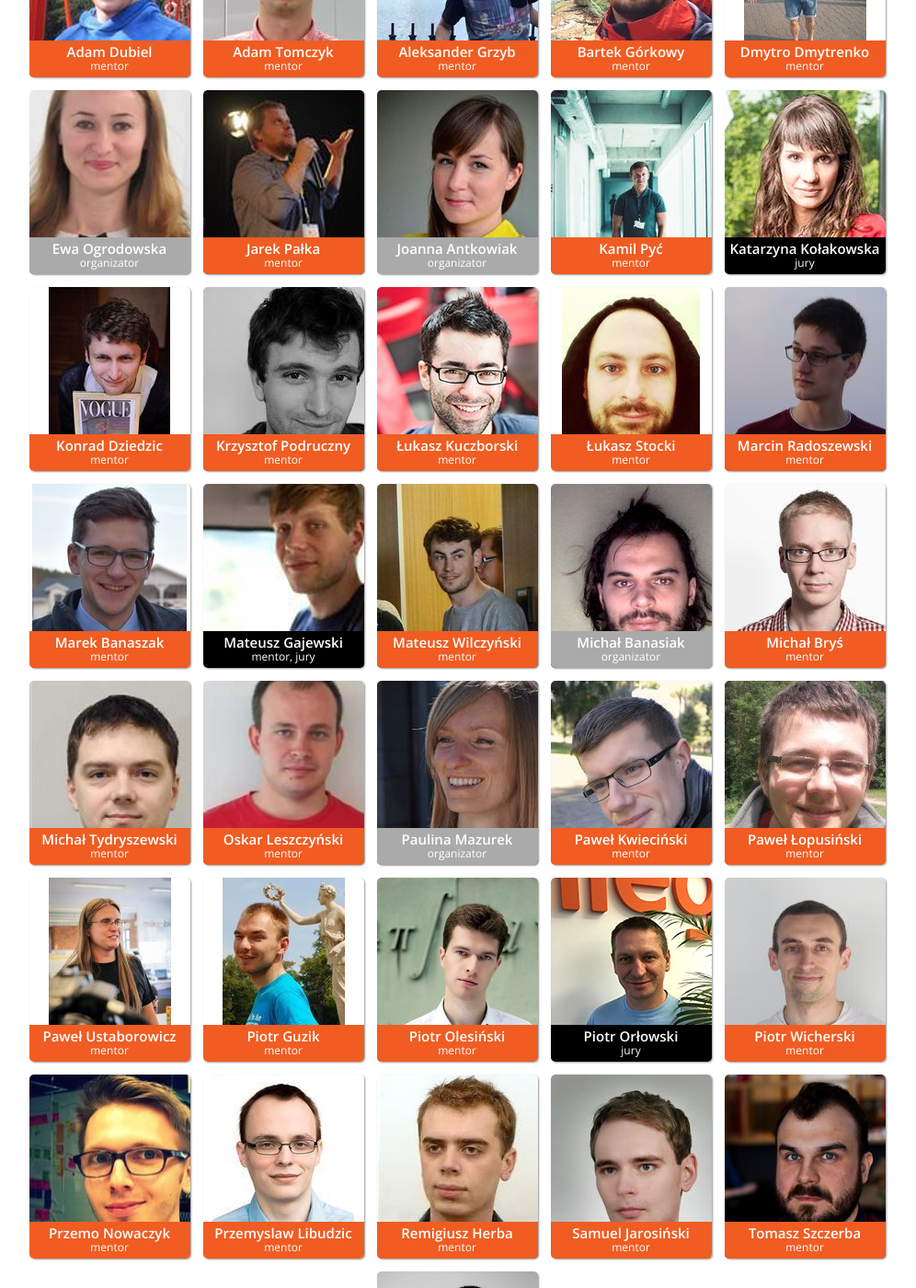
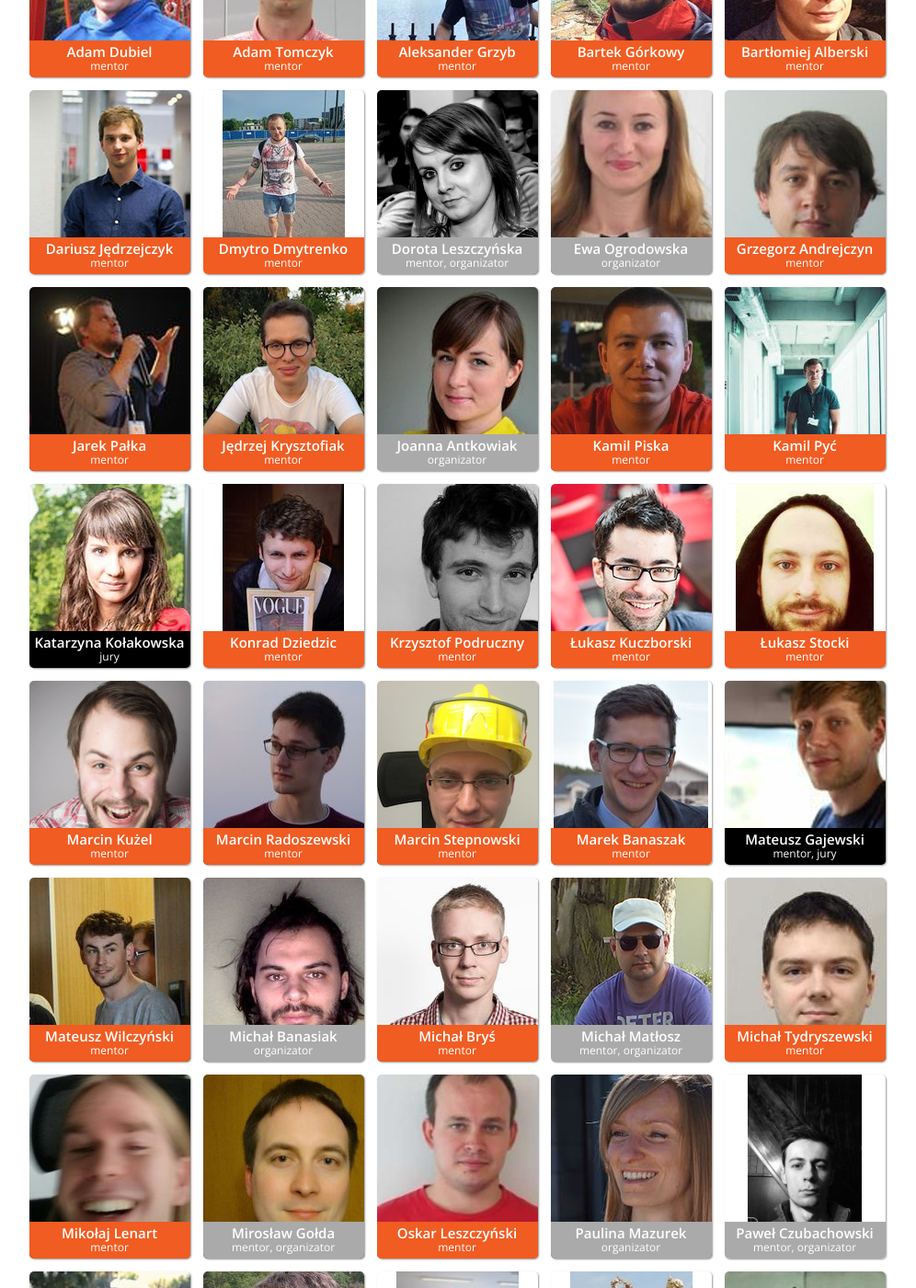
Before and after one commit to allegro/braincode, a Jekyll site: the page built from index.html, in a window 1280 px wide and 1400 px high, scrolled down 5107 px. Shown: the whole window at 92% size, without its empty margins (143-1139 px from the left). Built offline with Jekyll 4.4.1, drawn with Linux system fonts in a browser that asks for light colours; Markdown is read by kramdown in place of the engine named in the settings; some of the changed lines change nothing that is shown; some of the changed text lies outside the part shown.

Commit message:
added more people

```diff
--- a/_data/members.yml
+++ b/_data/members.yml
@@ -213,3 +213,87 @@ tomasz.szczerba:
     bio: Full stack developer  piszący głównie w C# i JavaScript. W wolnym czasie zajmuje się Raspberry Pi.
     role: Mentor
     city: Warszawa
+
+marcin.kuzel:
+    name: Marcin Kużel
+    bio: Developer, geek i miłośnik zamiany kawy w kod źródłowy. W Allegro od ponad 3 lat. Maczał palce w wielu obszarach i technologiach, żeby w końcu skoncentrować się na języku Java. Obecnie zajmuje się projektowaniem i developmentem nowego procesu logowania do Allegro. Poza pracą wciąż próbuje zrealizować jeden z wielu powstałych w jego głowie pomysłów na produkcję gry, która pobije sukces Wiedźmina 3.
+    role: Mentor
+    city: Wrocław
+
+jedrzej.krysztofiak:
+    name: Jędrzej Krysztofiak
+    bio: Tester, początkujący developer i fanatyk bezpieczeństwa aplikacji webowych oraz mobilnych. Wiedzę na ten temat wykorzystuje i uzupełnia w Allegro od 3 lat. Hobbystycznie miłośnik programów bug bounty, fantastycznej książki i kolarstwa.
+    role: Mentor
+    city: Wrocław
+
+miroslaw.golda:
+    name: Mirosław Gołda
+    bio: Starszy inżynier oprogramowania. Od blisko 5 lat związany z Grupą Allegro, gdzie pracuje głównie po stronie backendu, tworząc rozmaite serwisy w Javie i Springu. Lubi też pokodować w JavaScripcie/ES6 i Angular.js, a w wolnych chwilach pograć w tryktraka (backgammona) oraz gry na Kinecta.
+    role: Mentor, Organizator
+    city: Toruń
+
+kamil.piska:
+    name: Kamil Piska
+    bio: Inżynier oprogramowania kładący nacisk z jednej strony na czystość i jakość kodu oraz architektury, z drugiej na skalowalność i fault tolerance tworzonych rozwiązań. Skupiony wokół szeroko rozumianych języków JVM.
+    role: Mentor
+    city: Warszawa
+
+grzegorz.andrejczyn:
+    name: Grzegorz Andrejczyn
+    bio: Inżynier oprogramowania z wieloletnim doświadczeniem. Z Allegro związany od czterech lat. Tworzył systemy odpowiedzialne za zabezpieczenia antyfraudowe oraz wspomagające procesy zakupowe. Obecnie stara się zrozumieć zachowanie użytkowników, wspomagając się przy tym narzędziami z rodziny big data.
+    role: Mentor
+    city: Kraków
+
+wojciech.lizakowski:
+    name: Wojciech Lizakowski
+    bio: Tester oprogramowania z pięcioletnim doświadczeniem. Zainteresowany testami eskploracyjnymi oraz testami bezpieczeństwa. Ostatnimi czasy początkujący programista. Prywatnie miłosnik dobrych książek i muzyki.
+    role: Mentor
+    city: Wrocław
+
+pawel.czubachowski:
+    name: Paweł Czubachowski
+    bio: Software engineer ze smykałką biznesową. W allegro od 4 lat. Po pracy przed komputerem zasiada w szarym kapeluszu. Fan motoryzacji, jeździ szybkim autem i głośnym motocyklem.
+    role: Mentor, Organizator
+    city: Toruń
+
+dorota.leszczynska:
+    name: Dorota Leszczyńska
+    bio: Webdeveloper. Od prawie trzech lat dba o frontend serwisów Grupy Allegro. Pisze głównie w Angularze, od niedawna zagłębia się w tajniki Reacta i ES6. Uważa, że każda zmiana powinna być przyjazna dla użytkownika i wyglądać dobrze w każdej rozdzielczości.     Po pracy uwalnia endorfiny na treningach zumby.
+    role: Mentor, Organizator
+    city: Toruń
+
+szymon.bilinski:
+    name: Szymon Biliński
+    bio: Product Owner, człowiek produktu. Pracuje z ludźmi i dla ludzi. Lubi, gdy z małej zmiany wychodzi duża rzecz. Aktywny uczestnik Internetów. Poza pracą znajdziesz mnie w parku, lesie, górach, nad morzem, z rodziną, wśród zieleni. Miłośnik natury - największego produktu na świecie.
+    role: Mentor
+    city: Toruń
+
+michal.matlosz:
+    name: Michał Matłosz
+    bio: Michał is self-motivated software engineer with work experience in many programming languages and frameworks. He enjoys taking on new challenges, and constantly strives to learn new skills.
+    role: Mentor, Organizator
+    city: Toruń
+
+mikolaj.lenart:
+    name: Mikołaj Lenart
+    bio: Developer aplikacji na platformę Android z 4 letnim doświadczeniem. Przykłada dużą uwagę aby być na bierząco z nowościami w świecie mobilnym.
+    role: Mentor
+    city: Warszawa
+
+bartlomiej.alberski:
+    name: Bartłomiej Alberski
+    bio: Absolwent Informatyki na Wydziale Informatyki, Elektroniki i Telekomunikacji Akademii Górniczo-Hutniczej w Krakowie. W trakcie kariery zawodowej odbywał praktyki/pracował m.in w CERNie, Swisscomie, Ocado. Wytrwale pracuje nad rozwiązywaniem „problemów”, przy okazji ucząc się nowych rzeczy. Obecnie pracuje w Grupie Allegro zdobywając doświadczenie w rozwiązaywaniu problemów z zakresu systemów rozproszonych.
+    role: Mentor
+    city: Kraków
+
+dariusz.jedrzejczyk:
+    name: Dariusz Jędrzejczyk
+    bio: Pasjonat programowania usług tworzących platformę do budowania skalowalnych rozwiązań. Od 7 lat zmierza w kierunku backendu. Zetknął się z prawie wszystkimi platformami mobilnymi, konsultował rozwiązania Big Data w bankach, ale finalnie największą przyjemność sprawia mu pisanie czystego kodu w Javie i rozwiązywanie rzeczywistych problemów - stroniąc od używania technologii dla hecy.
+    role: Mentor
+    city: Kraków
+
+marcin.stepnowski:
+    name: Marcin Stepnowski
+    bio: Programista iOS, który jeszcze się nie nauczył, że niektórych rzeczy po prostu się nie da :)
+    role: Mentor
+    city: Warszawa
--- a/index.html
+++ b/index.html
@@ -171,6 +171,7 @@ layout: default
                 <li><a href="https://www.hubraum.com/locations/krakow/"><img src="img/support/hubraum-logo.png" alt="Hubraum"/></a></li>
                 <li><a href="http://www.dlastudenta.pl/"><img src="img/support/dlastudenta.png" alt="Dla studenta"/></a></li>
                 <li><a href="https://plus.google.com/+GdgWarszawaPl/posts"><img src="img/support/gdg.png" alt="GDG Warszawa"/></a></li>
+                <li><a href="http://kmdpoland.pl/"><img src="img/support/kmd.png" alt="KMD Poland"/></a></li>
             </ul>
         </div>
     </section>
```
Also changed, not shown: img/authors/bartlomiej.alberski.jpg (added), img/authors/dariusz.jedrzejczyk.jpg (added), img/authors/dorota.leszczynska.jpg (added), img/authors/grzegorz.andrejczyn.jpg (added), img/authors/jedrzej.krysztofiak.jpg (added), img/authors/kamil.piska.jpg (added), img/authors/marcin.kuzel.jpg (added), img/authors/marcin.stepnowski.jpg (added), img/authors/michal.matlosz.jpg (added), img/authors/mikolaj.lenart.jpg (added), img/authors/miroslaw.golda.jpg (added), img/authors/pawel.czubachowski.jpg (added), img/authors/szymon.bilinski.jpg (added), img/authors/wojciech.lizakowski.jpg (added), 1 more files.
